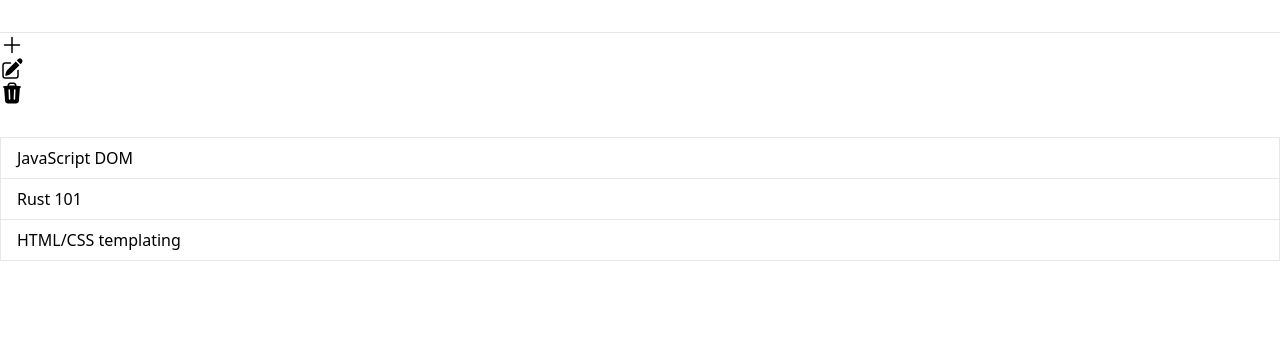
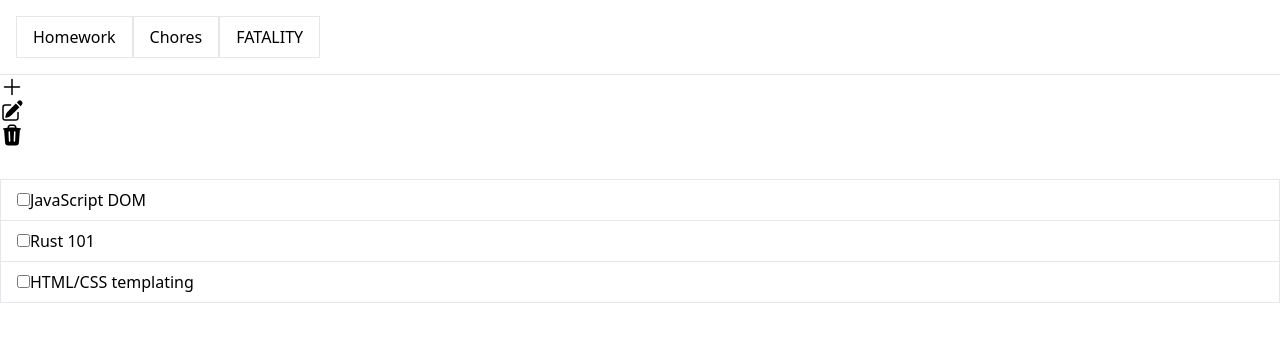
Before and after one commit to TamWilliam/todo-list-2, a Next.js app: page / in a window 1280 px wide. Shown: the top 342 px of the page. Built offline with nearby package versions, Linux system fonts and the light colour scheme.

Commit message:
added tabs not functionnal

```diff
--- a/src/components/Checkbox.jsx
+++ b/src/components/Checkbox.jsx
@@ -1,5 +1,7 @@
 const Checkbox = () => {
-    <input type="checkbox" clasNames="w-6 h-6" />
+    return (
+        <input type="checkbox" classNames="w-6 h-6" />
+    )
 }
 
 export default Checkbox
--- a/src/components/ContextProvider.jsx
+++ b/src/components/ContextProvider.jsx
@@ -20,6 +20,21 @@ const initialTodos = [
   },
 ]
 
+const initialTabs = [
+  {
+    id: 1,
+    description: "Homework"
+  },
+  {
+    id: 2,
+    description: "Chores"
+  },
+  {
+    id: 3,
+    description: "FATALITY"
+  },
+]
+
 export const Context = createContext()
 
 export const useContext = () => useNativeContext(Context)
@@ -27,6 +42,7 @@ export const useContext = () => useNativeContext(Context)
 const ContextProvider = (props) => {
   const [nextId, setNextId] = useState(2)
   const [todos, setTodos] = useState(initialTodos)
+  const [tabs, setTabs] = useState(initialTabs)
   const getNextId = useCallback(() => {
     setNextId(nextId + 1)
 
@@ -54,6 +70,28 @@ const ContextProvider = (props) => {
     )
   }, [])
 
+  const createTab = useCallback(
+    (tab) => {
+      setTabs((tabs) => [
+        ...tabs,
+        {
+          id: getNextId(),
+          ...tab,
+        },
+      ])
+    },
+    [getNextId]
+  )
+  const deleteTab = useCallback(
+    (tabId) => setTabs((tabs) => tabs.filter(({ id }) => id !== tabId)),
+    []
+  )
+  const updateTab = useCallback((updatedTab) => {
+    setTabs((tabs) =>
+      tabs.map((tab) => (tab.id === updatedTab.id ? updatedTab : tab))
+    )
+  }, [])
+
   return (
     <Context.Provider
       {...props}
@@ -62,6 +100,10 @@ const ContextProvider = (props) => {
         createTodo,
         deleteTodo,
         updateTodo,
+        tabs,
+        createTab,
+        deleteTab,
+        updateTab,
       }}
     />
   )
--- a/src/components/Page.jsx
+++ /dev/null
@@ -1,32 +0,0 @@
-import Link from "@/components/Link"
-import classNames from "classnames"
-import { useRouter } from "next/router.js"
-import Tabs from "@/components/Tabs.jsx"
-
-const NavLink = (props) => {
-  const { asPath } = useRouter()
-
-  return (
-    <Link
-      {...props}
-      className={classNames("text-lg font-semibold", {
-        underline: asPath === props.href,
-      })}
-    />
-  )
-}
-
-const Page = (props) => {
-  const { title = "Todo List", children } = props
-
-  return (
-    <main className="flex flex-col">
-      <header className="flex p-4 justify-between items-center border-b">
-        <Tabs />
-      </header>
-      <section>{children}</section>
-    </main>
-  )
-}
-
-export default Page
--- a/src/components/Tabs.jsx
+++ b/src/components/Tabs.jsx
@@ -1,5 +1,7 @@
 const Tabs = () => {
-    <button type="button">Tab 1</button>
+    return (
+        <button type="button">Tab 1</button>
+    )
 }
 
 export default Tabs
--- a/src/pages/index.js
+++ /dev/null
@@ -1,43 +0,0 @@
-import { useContext } from "@/components/ContextProvider.jsx"
-import Page from "@/components/Page.jsx"
-import { TrashIcon, PlusIcon, PencilSquareIcon, checkIcon } from "@heroicons/react/24/solid"
-import { useCallback } from "react"
-import Checkbox from "@/components/Checkbox.jsx"
-
-const IndexPage = () => {
-  const { todos, deleteTodo } = useContext()
-  const handleClickDelete = useCallback(
-    (event) => {
-      const todoId = Number.parseInt(
-        event.currentTarget.getAttribute("data-todo-id"),
-        10
-      )
-
-      deleteTodo(todoId)
-    },
-    [deleteTodo]
-  )
-
-  return (
-    <Page title="Todo List">
-      <PlusIcon class="w-6 space-x-1 " />
-      <PencilSquareIcon class="w-6 space-x-1 " />
-      <TrashIcon class="w-6 space-x-1 " />
-      <table className="w-full mt-8">
-        <thead>
-        </thead>
-        <tbody>
-          {todos.map((todo) => (
-            <tr key={todo.id}>
-              <td className="border px-4 py-2">
-                <Checkbox />
-                {todo.description}</td>
-            </tr>
-          ))}
-        </tbody>
-      </table>
-    </Page>
-  )
-}
-
-export default IndexPage
--- /dev/null
+++ b/src/pages/index.jsx
@@ -0,0 +1,52 @@
+import { useContext } from "@/components/ContextProvider.jsx"
+import { TrashIcon, PlusIcon, PencilSquareIcon, checkIcon } from "@heroicons/react/24/solid"
+import { useCallback } from "react"
+import Checkbox from "@/components/Checkbox.jsx"
+
+const IndexPage = () => {
+  const { todos, deleteTodo, tabs } = useContext()
+  const handleClickDelete = useCallback(
+    (event) => {
+      const todoId = Number.parseInt(
+        event.currentTarget.getAttribute("data-todo-id"),
+        10
+      )
+
+      deleteTodo(todoId)
+    },
+    [deleteTodo]
+  )
+
+  return (
+    <main className="flex flex-col">
+      <header className="flex p-4 justify-start items-center border-b">
+        {tabs.map((tab) => (
+          <tr key={tab.id}>
+            <td className="border px-4 py-2">
+              {tab.description}</td>
+          </tr>
+        ))}
+      </header>
+      <section>
+        <PlusIcon class="flex flex-row w-6" />
+        <PencilSquareIcon class="flex flex-row w-6" />
+        <TrashIcon class="flex flex-row w-6" />
+        <table className="w-full mt-8">
+          <thead>
+          </thead>
+          <tbody>
+            {todos.map((todo) => (
+              <tr key={todo.id}>
+                <td className="border px-4 py-2">
+                  <Checkbox />
+                  {todo.description}</td>
+              </tr>
+            ))}
+          </tbody>
+        </table></section>
+    </main>
+
+  )
+}
+
+export default IndexPage
```
